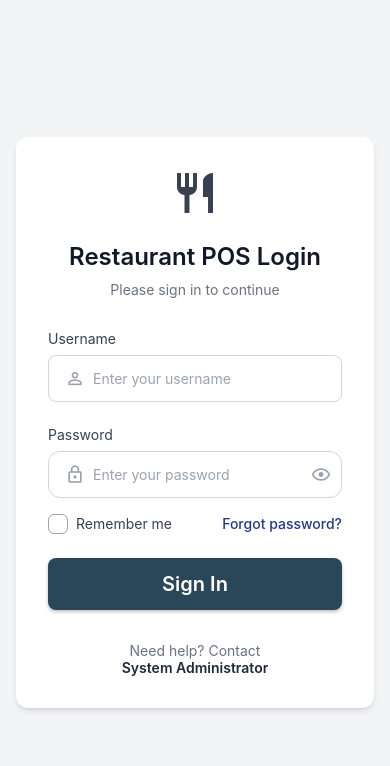
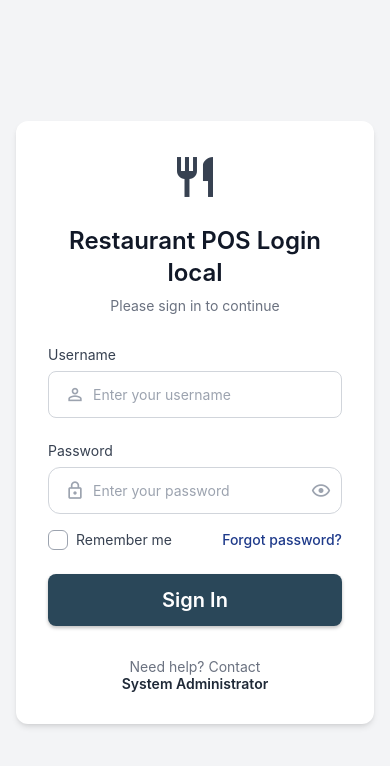
Before and after one commit to reznprz/react-native-shop, a React Native app: screen /Login in a window 390 px wide. Shown: the top 766 px of the page. Built offline with nearby package versions, Linux system fonts and the light colour scheme; no server answers.

Commit message:
add build v in login

```diff
--- a/app/screens/LoginScreen.tsx
+++ b/app/screens/LoginScreen.tsx
@@ -1,4 +1,5 @@
 import React, { useEffect, useState } from 'react';
+import { config } from 'app/config/config';
 import {
   View,
   Text,
@@ -54,6 +55,9 @@ const LoginScreen: React.FC = () => {
             {/* Title */}
             <Text className="text-2xl font-semibold text-center text-gray-900">
               Restaurant POS Login
+            </Text>
+            <Text className="text-2xl font-semibold text-center text-gray-900">
+              {config.env}
             </Text>
             <Text className="text-center text-gray-500 mt-2">Please sign in to continue</Text>
 
```
